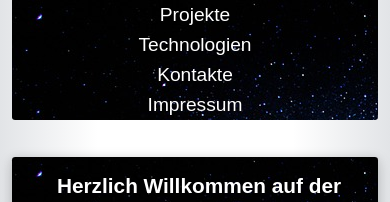
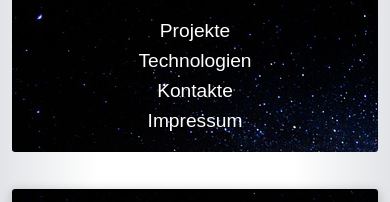
Before and after one commit to r-s-94/Richter-Softwarewebsite, a React (Vite) app: page / in a window 390 px wide. Shown: the top 202 px of the page. Built offline with nearby package versions, Linux system fonts and the light colour scheme.

Commit message:
Add gh action

```diff
--- a/src/nav.scss
+++ b/src/nav.scss
@@ -84,7 +84,7 @@
       display: flex;
       justify-content: center;
       align-items: center;
-      column-gap: 5rem;
+      column-gap: 4rem;
     }
 
     &__link {
@@ -96,7 +96,7 @@
 @media screen and (max-width: 600px) {
   .nav-section {
     width: 94%;
-    height: 7.5rem;
+    height: 9.5rem;
 
     &__nav {
       display: flex;
@@ -115,7 +115,7 @@
 @media screen and (max-width: 300px) {
   .nav-section {
     width: 94%;
-    height: 6.5rem;
+    height: 8rem;
 
     &__nav {
       display: flex;
```
